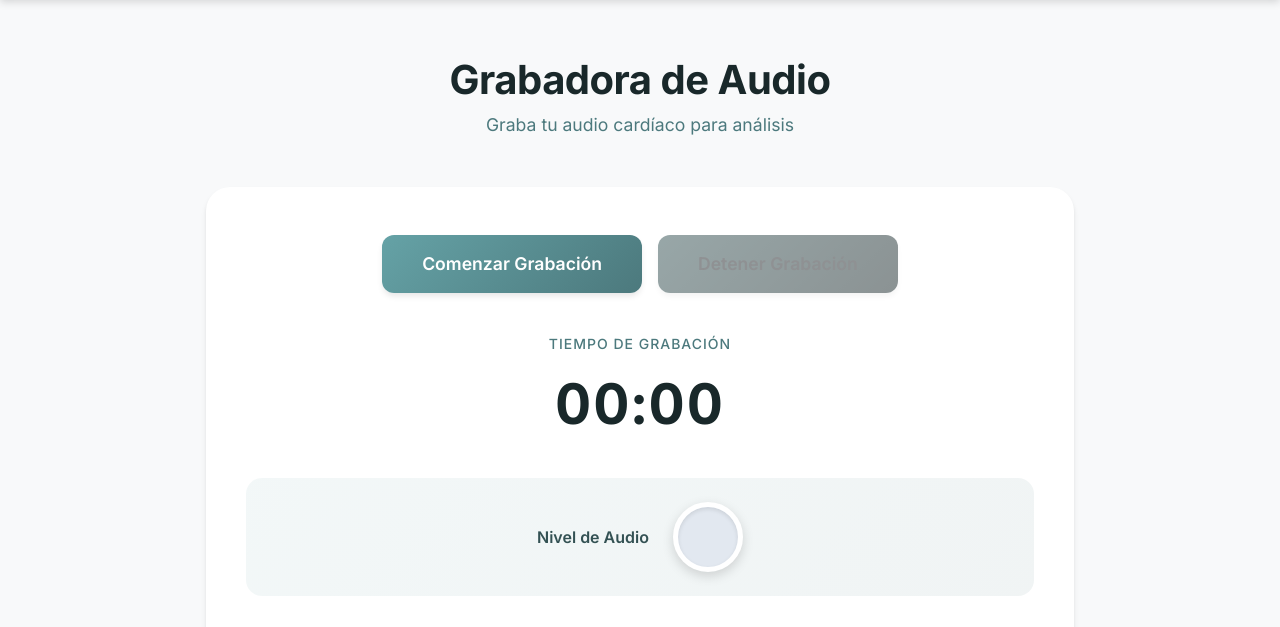
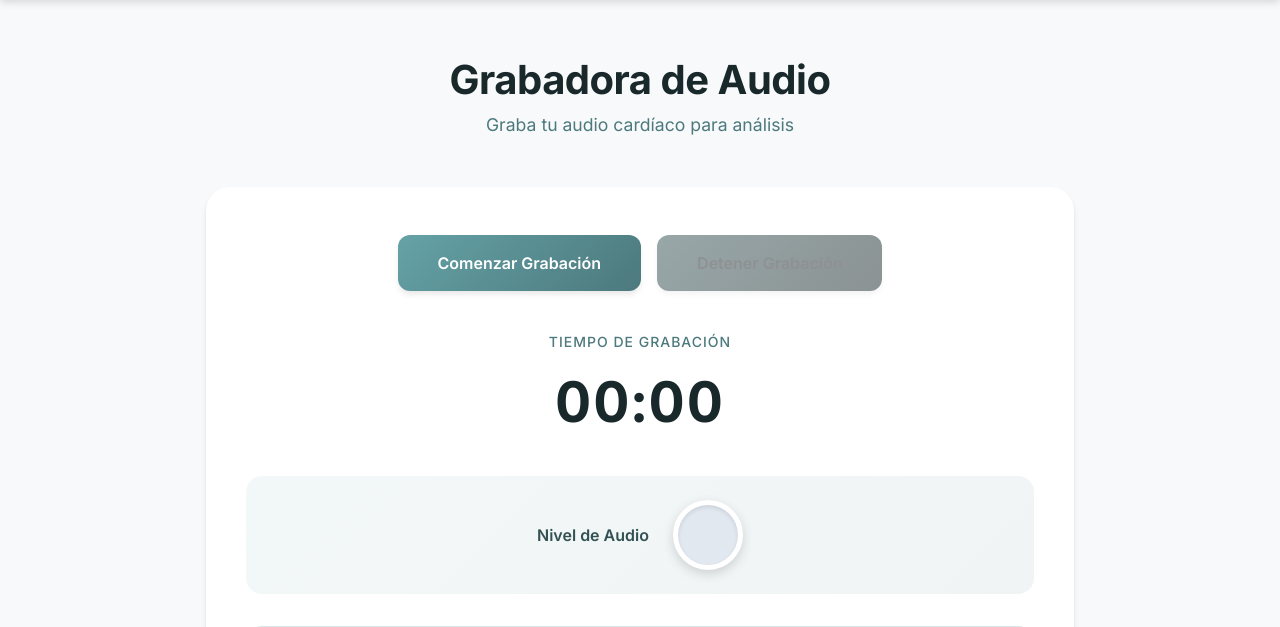
Before and after one commit to LeonHatches/Proyecto_final_FFT_Grupo_3, a Django app: page /record/ in a window 1280 px wide. Shown: the part 73-700 px from the top of the page. Run offline with Django 5.2, Linux system fonts and the light colour scheme.

Commit message:
modifico letra del botón de distinto tamaño

```diff
--- a/fft_project/cardiac_project/monitor/static/monitor/style.css
+++ b/fft_project/cardiac_project/monitor/static/monitor/style.css
@@ -195,7 +195,6 @@
 
 .btn-record {
     padding: 1rem 2.5rem;
-    font-size: 1.1rem;
     font-weight: 600;
     border-radius: 12px;
     border: none;
```
